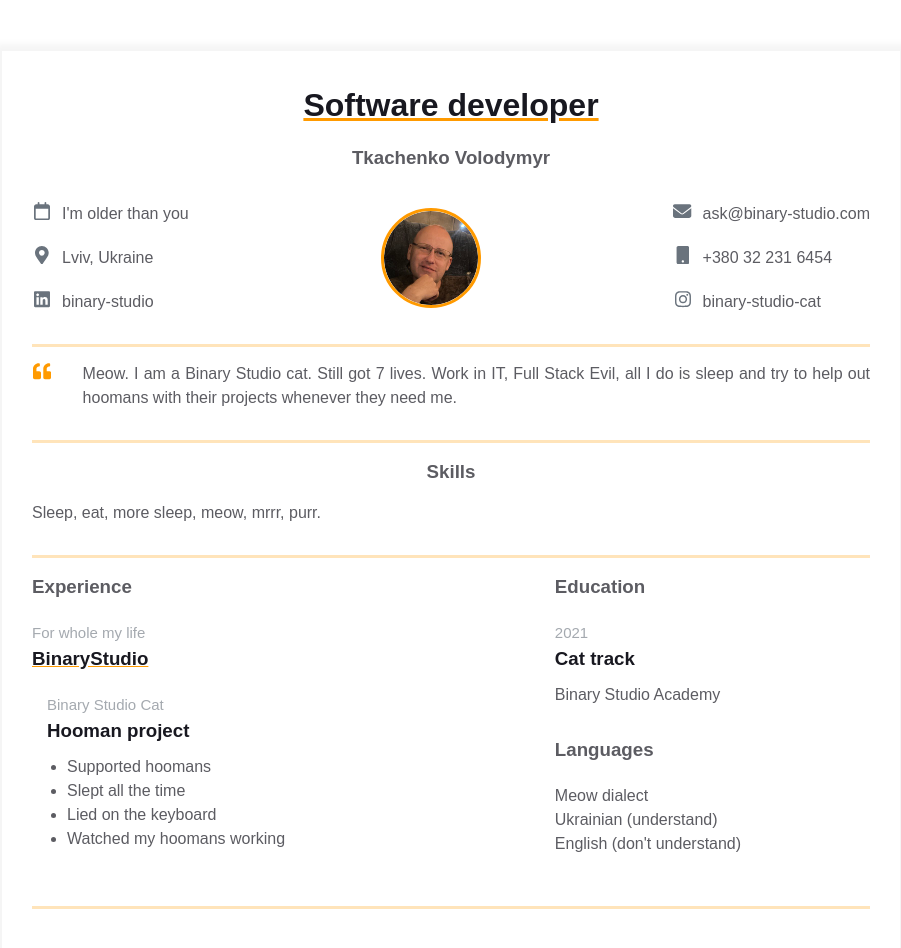
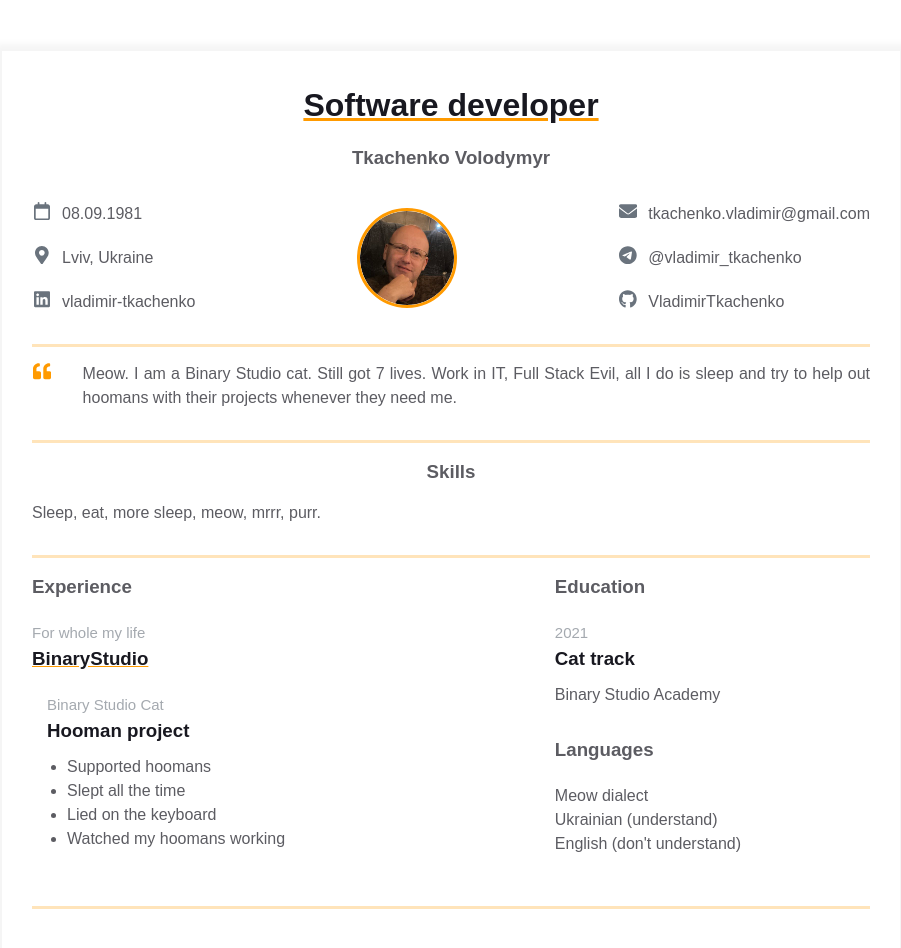
Before and after one commit to VladimirTkachenko/homepage, a plain HTML site: page index.html in a window 1280 px wide. Shown: the whole page, without its empty margins (189-1090 px from the left). Drawn offline with Linux system fonts and the light colour scheme.

Commit message:
update primary info

```diff
--- a/index.html
+++ b/index.html
@@ -27,7 +27,7 @@
                                         </path>
                                     </svg>
                                 </div>
-                                <span>I'm older than you</span>
+                                <span>08.09.1981</span>
                             </a>
                             <a href="" rel="author" class="contact-info__item">
                                 <div class="contact-info__item-icon-wrapper">
@@ -40,7 +40,7 @@
                                 </div>
                                 <span>Lviv, Ukraine</span>
                             </a>
-                            <a href="https://ua.linkedin.com/company/binary-studio_241166" rel="author"
+                            <a href="https://www.linkedin.com/in/vladimir-tkachenko" rel="author"
                                 class="contact-info__item">
                                 <div class="contact-info__item-icon-wrapper">
                                     <svg class="contact-info__item-icon" xmlns="http://www.w3.org/2000/svg"
@@ -50,7 +50,7 @@
                                         </path>
                                     </svg>
                                 </div>
-                                <span>binary-studio</span>
+                                <span>vladimir-tkachenko</span>
                             </a>
                         </div>
 
@@ -68,31 +68,30 @@
                                         </path>
                                     </svg>
                                 </div>
-                                <span>ask@binary-studio.com</span>
+                                <span>tkachenko.vladimir@gmail.com</span>
                             </a>
-                            <a href="https://ua.linkedin.com/company/binary-studio_241166" rel="author"
+                            <a href="https://t.me/vladimir_tkachenko" rel="author"
                                 class="contact-info__item">
                                 <div class="contact-info__item-icon-wrapper">
                                     <svg class="contact-info__item-icon" xmlns="http://www.w3.org/2000/svg"
-                                        viewBox="0 0 384 512">
+                                        viewBox="0 0 496 512">
                                         <path
-                                            d="M320 0H64C37.49 0 16 21.49 16 48v416C16 490.5 37.49 512 64 512h256c26.51 0 48-21.49 48-48v-416C368 21.49 346.5 0 320 0zM192 464c-17.75 0-32-14.25-32-32s14.25-32 32-32s32 14.25 32 32S209.8 464 192 464z">
+                                            d="M248,8C111.033,8,0,119.033,0,256S111.033,504,248,504,496,392.967,496,256,384.967,8,248,8ZM362.952,176.66c-3.732,39.215-19.881,134.378-28.1,178.3-3.476,18.584-10.322,24.816-16.948,25.425-14.4,1.326-25.338-9.517-39.287-18.661-21.827-14.308-34.158-23.215-55.346-37.177-24.485-16.135-8.612-25,5.342-39.5,3.652-3.793,67.107-61.51,68.335-66.746.153-.655.3-3.1-1.154-4.384s-3.59-.849-5.135-.5q-3.283.746-104.608,69.142-14.845,10.194-26.894,9.934c-8.855-.191-25.888-5.006-38.551-9.123-15.531-5.048-27.875-7.717-26.8-16.291q.84-6.7,18.45-13.7,108.446-47.248,144.628-62.3c68.872-28.647,83.183-33.623,92.511-33.789,2.052-.034,6.639.474,9.61,2.885a10.452,10.452,0,0,1,3.53,6.716A43.765,43.765,0,0,1,362.952,176.66Z">
                                         </path>
                                     </svg>
                                 </div>
-                                <span>+380 32 231 6454</span>
+                                <span>@vladimir_tkachenko</span>
                             </a>
-                            <a href="https://ua.linkedin.com/company/binary-studio_241166" rel="author"
+                            <a href="https://github.com/VladimirTkachenko" rel="author"
                                 class="contact-info__item">
                                 <div class="contact-info__item-icon-wrapper">
-                                    <svg class="contact-info__item-icon" xmlns="http://www.w3.org/2000/svg"
-                                        viewBox="0 0 448 512">
+                                    <svg class="contact-info__item-icon" xmlns="http://www.w3.org/2000/svg" viewBox="0 0 496 512">
                                         <path
-                                            d="M224.1 141c-63.6 0-114.9 51.3-114.9 114.9s51.3 114.9 114.9 114.9S339 319.5 339 255.9 287.7 141 224.1 141zm0 189.6c-41.1 0-74.7-33.5-74.7-74.7s33.5-74.7 74.7-74.7 74.7 33.5 74.7 74.7-33.6 74.7-74.7 74.7zm146.4-194.3c0 14.9-12 26.8-26.8 26.8-14.9 0-26.8-12-26.8-26.8s12-26.8 26.8-26.8 26.8 12 26.8 26.8zm76.1 27.2c-1.7-35.9-9.9-67.7-36.2-93.9-26.2-26.2-58-34.4-93.9-36.2-37-2.1-147.9-2.1-184.9 0-35.8 1.7-67.6 9.9-93.9 36.1s-34.4 58-36.2 93.9c-2.1 37-2.1 147.9 0 184.9 1.7 35.9 9.9 67.7 36.2 93.9s58 34.4 93.9 36.2c37 2.1 147.9 2.1 184.9 0 35.9-1.7 67.7-9.9 93.9-36.2 26.2-26.2 34.4-58 36.2-93.9 2.1-37 2.1-147.8 0-184.8zM398.8 388c-7.8 19.6-22.9 34.7-42.6 42.6-29.5 11.7-99.5 9-132.1 9s-102.7 2.6-132.1-9c-19.6-7.8-34.7-22.9-42.6-42.6-11.7-29.5-9-99.5-9-132.1s-2.6-102.7 9-132.1c7.8-19.6 22.9-34.7 42.6-42.6 29.5-11.7 99.5-9 132.1-9s102.7-2.6 132.1 9c19.6 7.8 34.7 22.9 42.6 42.6 11.7 29.5 9 99.5 9 132.1s2.7 102.7-9 132.1z">
+                                            d="M165.9 397.4c0 2-2.3 3.6-5.2 3.6-3.3.3-5.6-1.3-5.6-3.6 0-2 2.3-3.6 5.2-3.6 3-.3 5.6 1.3 5.6 3.6zm-31.1-4.5c-.7 2 1.3 4.3 4.3 4.9 2.6 1 5.6 0 6.2-2s-1.3-4.3-4.3-5.2c-2.6-.7-5.5.3-6.2 2.3zm44.2-1.7c-2.9.7-4.9 2.6-4.6 4.9.3 2 2.9 3.3 5.9 2.6 2.9-.7 4.9-2.6 4.6-4.6-.3-1.9-3-3.2-5.9-2.9zM244.8 8C106.1 8 0 113.3 0 252c0 110.9 69.8 205.8 169.5 239.2 12.8 2.3 17.3-5.6 17.3-12.1 0-6.2-.3-40.4-.3-61.4 0 0-70 15-84.7-29.8 0 0-11.4-29.1-27.8-36.6 0 0-22.9-15.7 1.6-15.4 0 0 24.9 2 38.6 25.8 21.9 38.6 58.6 27.5 72.9 20.9 2.3-16 8.8-27.1 16-33.7-55.9-6.2-112.3-14.3-112.3-110.5 0-27.5 7.6-41.3 23.6-58.9-2.6-6.5-11.1-33.3 2.6-67.9 20.9-6.5 69 27 69 27 20-5.6 41.5-8.5 62.8-8.5s42.8 2.9 62.8 8.5c0 0 48.1-33.6 69-27 13.7 34.7 5.2 61.4 2.6 67.9 16 17.7 25.8 31.5 25.8 58.9 0 96.5-58.9 104.2-114.8 110.5 9.2 7.9 17 22.9 17 46.4 0 33.7-.3 75.4-.3 83.6 0 6.5 4.6 14.4 17.3 12.1C428.2 457.8 496 362.9 496 252 496 113.3 383.5 8 244.8 8zM97.2 352.9c-1.3 1-1 3.3.7 5.2 1.6 1.6 3.9 2.3 5.2 1 1.3-1 1-3.3-.7-5.2-1.6-1.6-3.9-2.3-5.2-1zm-10.8-8.1c-.7 1.3.3 2.9 2.3 3.9 1.6 1 3.6.7 4.3-.7.7-1.3-.3-2.9-2.3-3.9-2-.6-3.6-.3-4.3.7zm32.4 35.6c-1.6 1.3-1 4.3 1.3 6.2 2.3 2.3 5.2 2.6 6.5 1 1.3-1.3.7-4.3-1.3-6.2-2.2-2.3-5.2-2.6-6.5-1zm-11.4-14.7c-1.6 1-1.6 3.6 0 5.9 1.6 2.3 4.3 3.3 5.6 2.3 1.6-1.3 1.6-3.9 0-6.2-1.4-2.3-4-3.3-5.6-2z" >
                                         </path>
                                     </svg>
                                 </div>
-                                <span>binary-studio-cat</span>
+                                <span>VladimirTkachenko</span>
                             </a>
                         </div>
                     </div>
```
